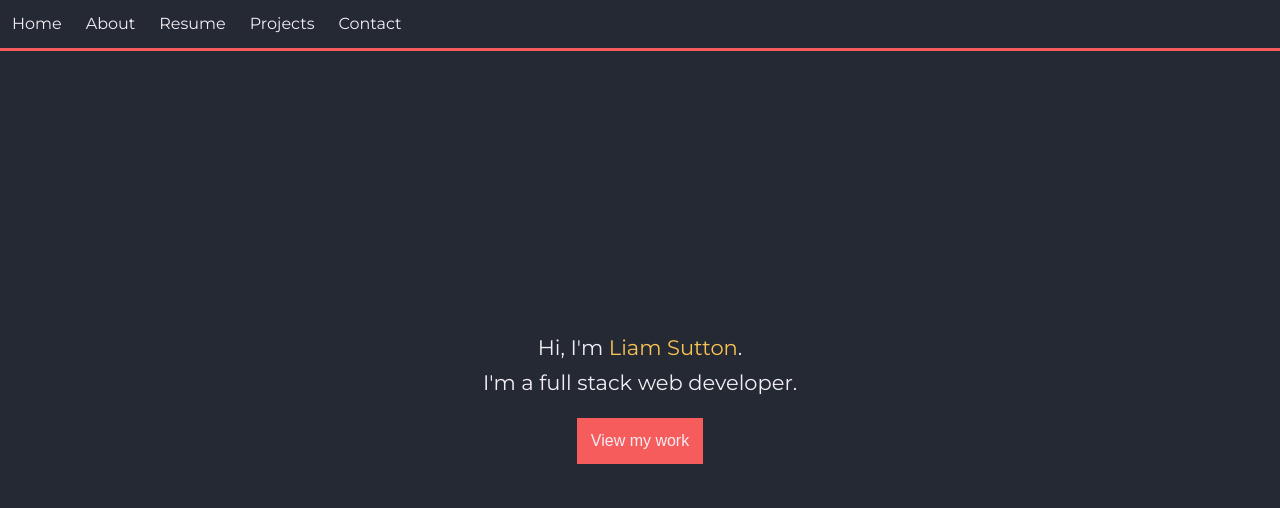
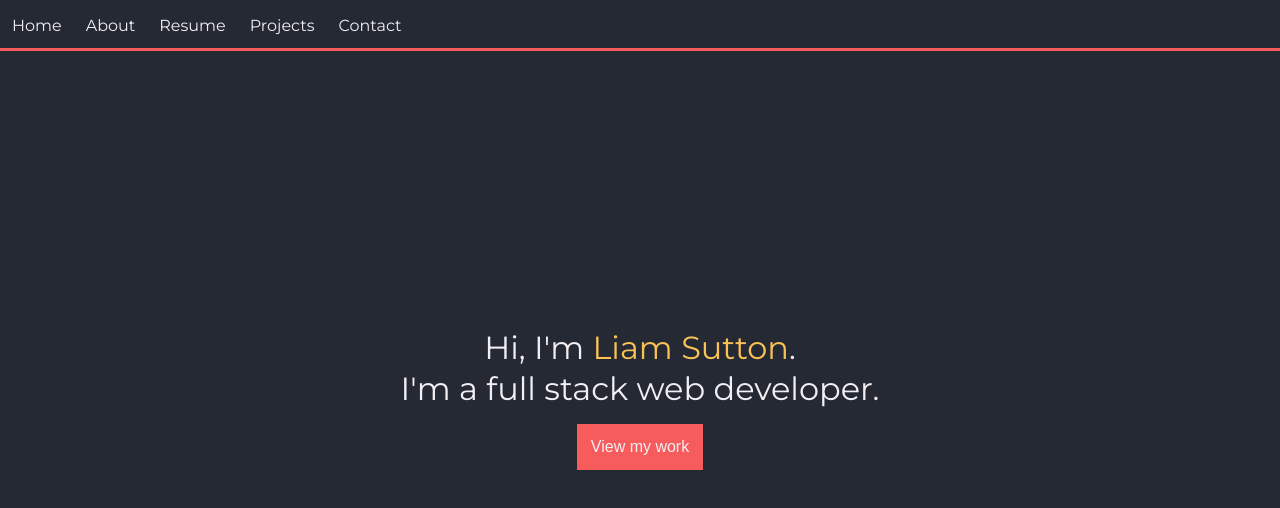
Before and after one commit to curm90/portfolio, a React (Create React App) app: page / in a window 1280 px wide. Shown: the top 508 px of the page. Built offline with nearby package versions, Linux system fonts and the light colour scheme; a web font is replaced by a local one.

Commit message:
header message font text

```diff
--- a/src/styles/base/_settings.scss
+++ b/src/styles/base/_settings.scss
@@ -1,12 +1,12 @@
 // Spacing
-$s-size: 1.2rem;
-$m-size: 1.6rem;
+$xs-size: 1.2rem;
+$s-size: 1.6rem;
+$m-size: 2rem;
 $l-size: 3.2rem;
 $xl-size: 4rem;
 $xxl-size: 4.8rem;
 
 // Colors
-// $primary: #c69c03;
 $primary: #f75c5d;
 $secondary: #f9c254;
 $background: #252934;
--- a/src/styles/components/_button.scss
+++ b/src/styles/components/_button.scss
@@ -1,12 +1,12 @@
 .button {
-  padding: $s-size;
-  margin-top: $s-size;
+  padding: $xs-size;
+  margin-top: $xs-size;
   font-family: 'Tomorrow', sans-serif;
   font-size: 1.6rem;
   background: none;
   border: 2px solid $primary;
   outline: none;
-  color: #f2eff4;
+  color: $light-text;
   background: $primary;
   // transition: all ease-out 0.3s;
 
--- a/src/styles/components/_header.scss
+++ b/src/styles/components/_header.scss
@@ -5,18 +5,28 @@
 }
 
 .intro {
-  font-size: 2.1rem;
+  font-size: $m-size;
+
+  @media (min-width: $tablet) {
+    font-size: 2.6rem;
+  }
+
+  @media (min-width: $large) {
+    font-size: $l-size;
+  }
 }
 
 .header-welcome-message {
   height: 15rem;
   @include flex(column, space-evenly, center);
-  color: #f2eff4;
+  color: $light-text;
   text-align: center;
   line-height: 1.1;
   width: 100%;
 }
 
-.name {
-  color: #f9c254;
+@media (min-width: $tablet) {
+  .name {
+    color: #f9c254;
+  }
 }
--- a/src/styles/components/_navigation.scss
+++ b/src/styles/components/_navigation.scss
@@ -18,12 +18,13 @@
       @include flex(row, flex-start, center);
 
       .navigation__list-item {
-        padding: 0 $s-size;
+        padding: 0 $xs-size;
 
         .navigation__link {
           color: $light-text;
           text-decoration: none;
           transition: all ease-out 0.3s;
+          font-size: $s-size;
 
           &:hover {
             transition: all ease-in 0.1s;
```
